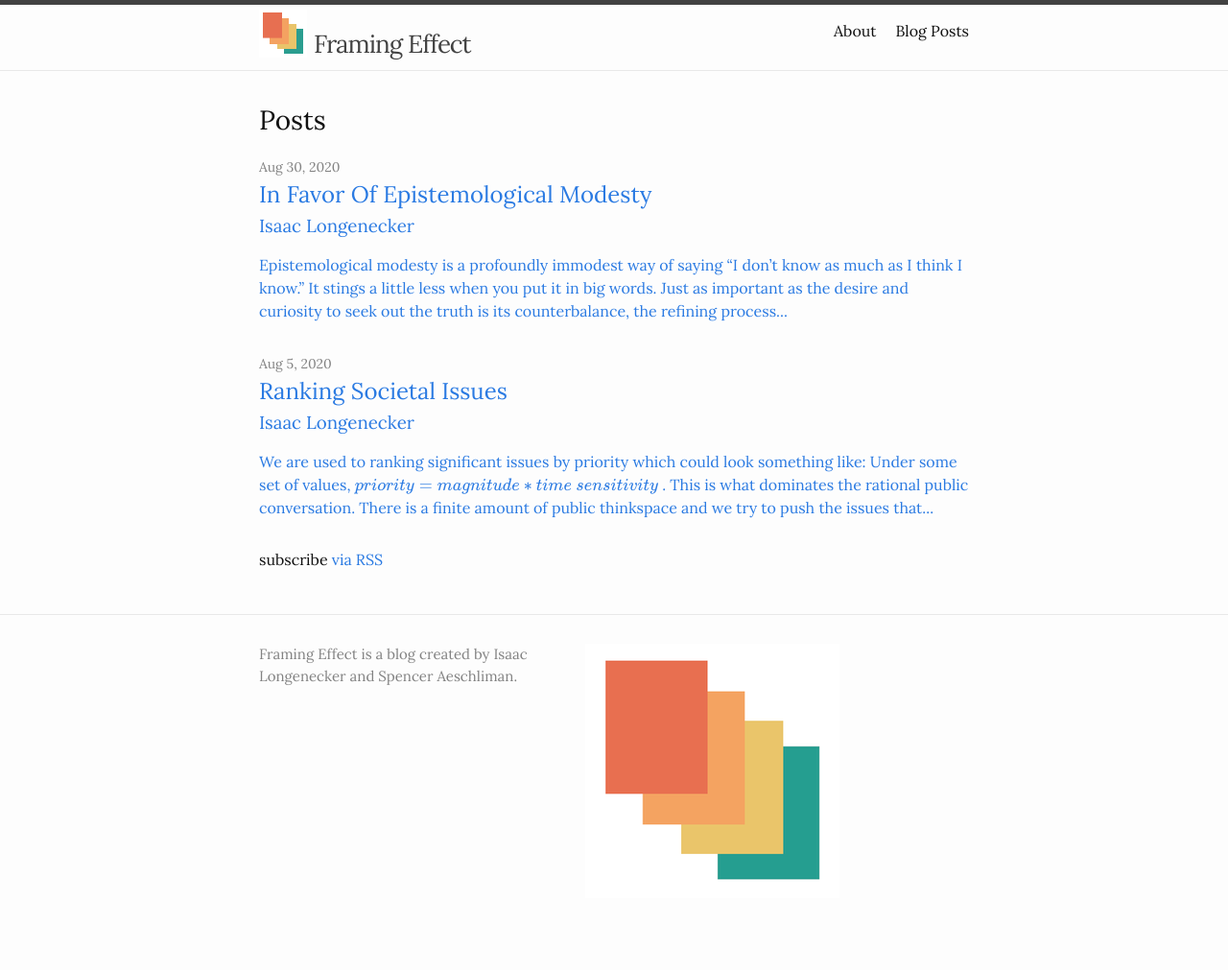
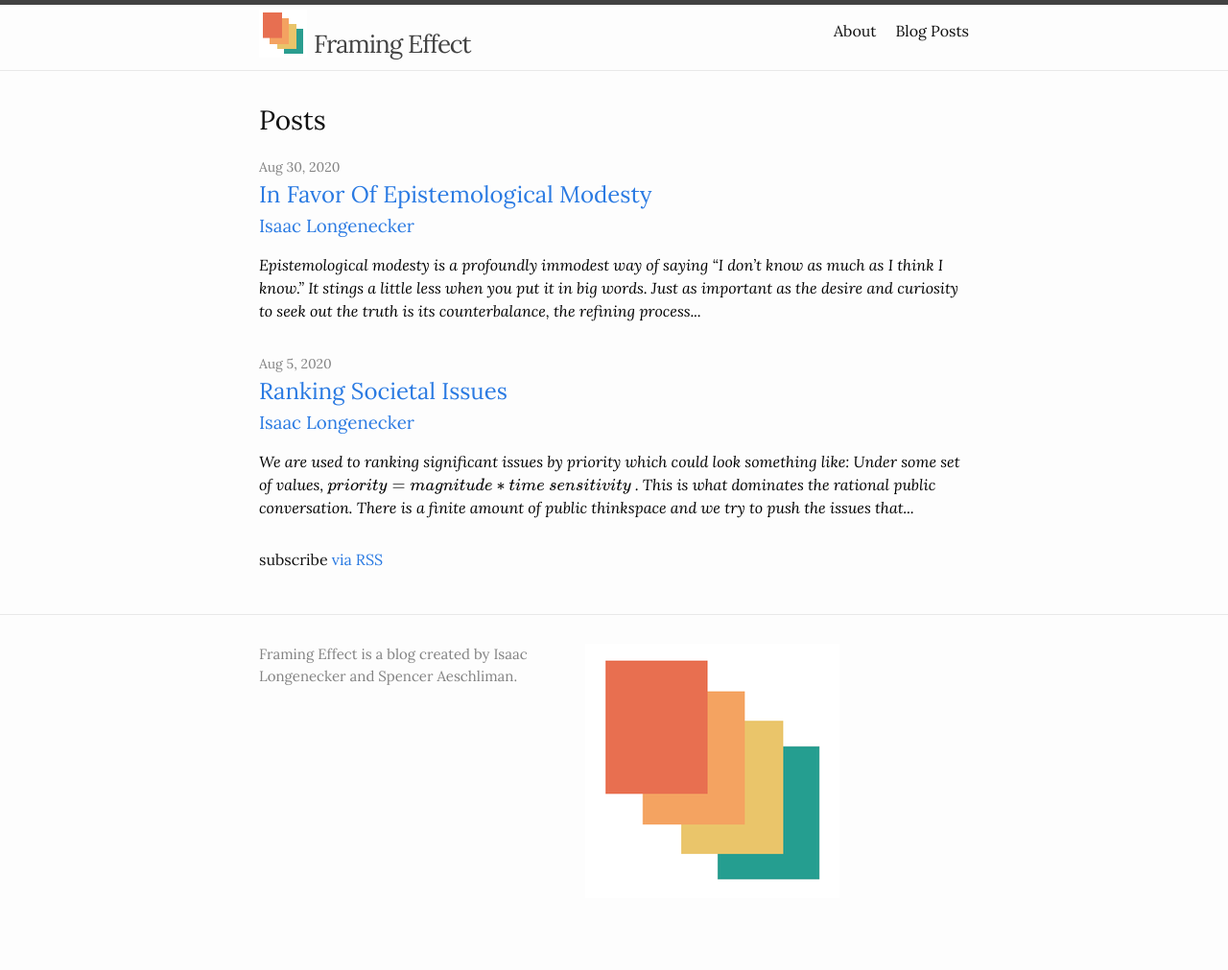
Before and after one commit to framingeffect/framingeffect.github.io, a Jekyll site: the page built from docs/index.markdown, in a window 1280 px wide. Shown: the whole page at 96% size. Built offline with Jekyll 4.4.1, drawn with Linux system fonts in a browser that asks for light colours; formulas are drawn with MathJax 3.

Commit message:
font color in excerpts

```diff
--- a/docs/_layouts/home.html
+++ b/docs/_layouts/home.html
@@ -22,10 +22,10 @@ footer:
           <a class="post-link" href="{{ post.url | relative_url }}">
             {{ post.title | escape }}
           </a>
-          <a class ="post-author"> {{post.author | escape}}</a>
+          <a class ="post-author"> {{post.author}}</a>
 
         </h3>
-        <a class="post-exerpt"> {{post.content | markdownify | strip_html | truncatewords: 50 }}</a>
+        <a class="post-excerpt"> <p style="color:black"> <i>{{post.content | markdownify | strip_html | truncatewords: 50 }}</i></p></a>
         {%- if site.show_excerpts -%}
           {{ post.excerpt }}
         {%- endif -%}
```
